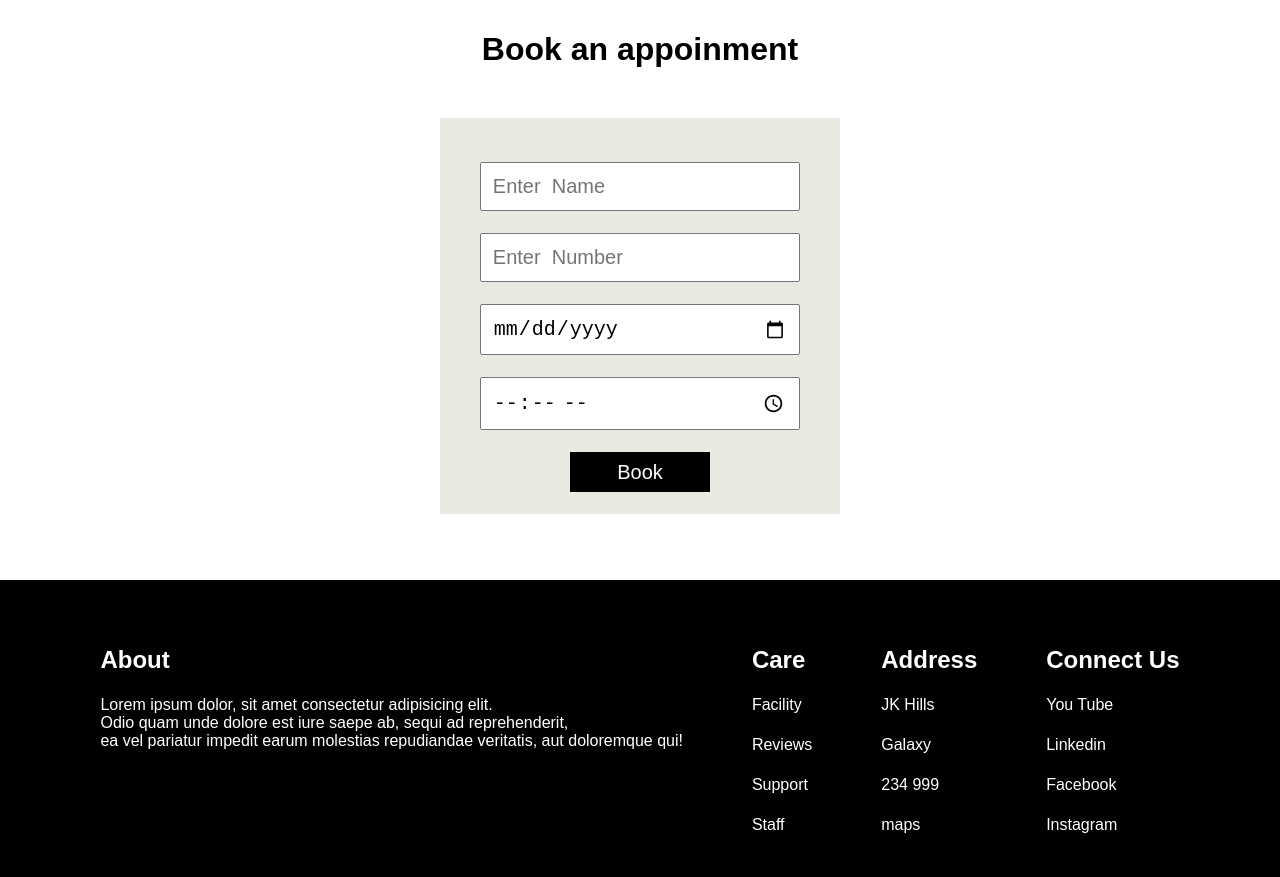
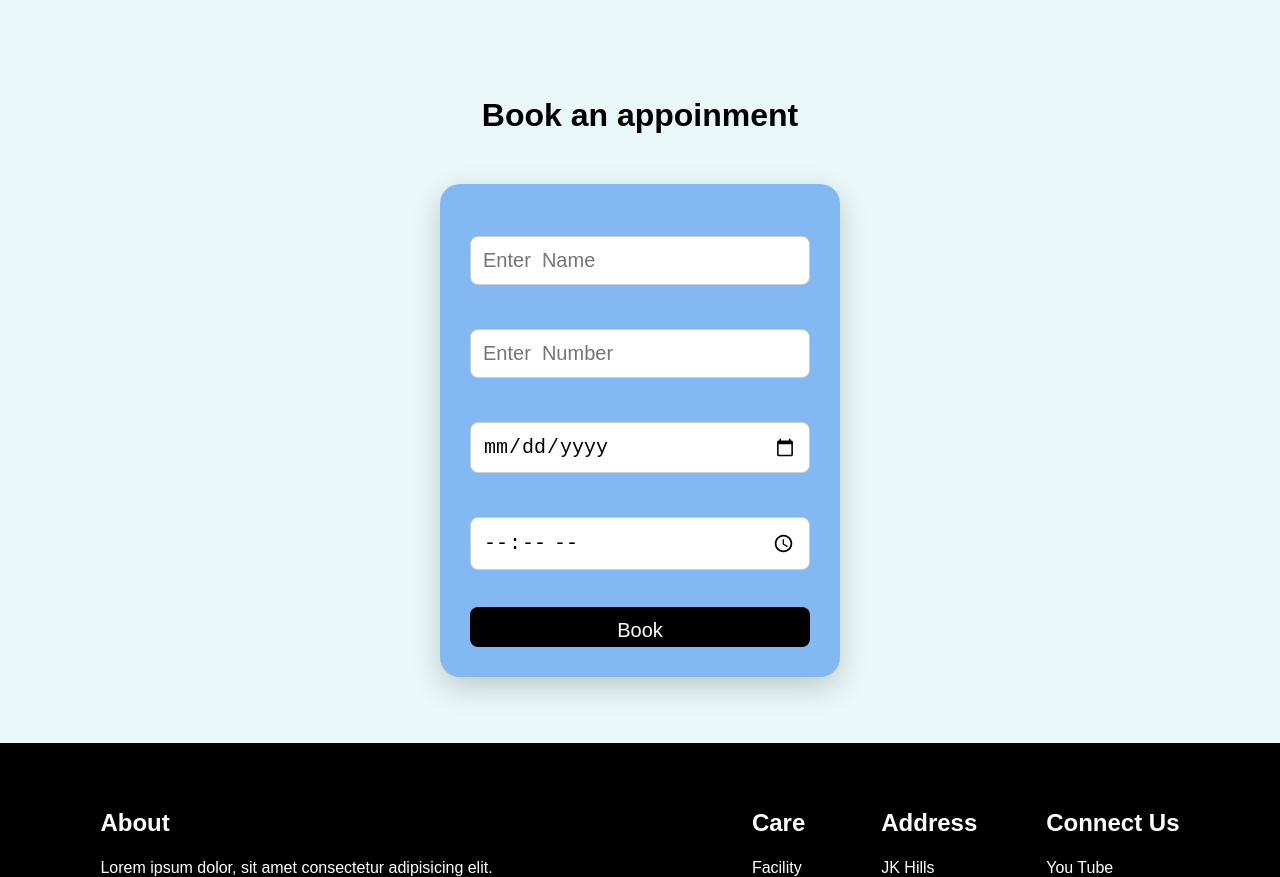
Before and after one commit to PoonamUgale41/Smart_MediCare_HMS, a plain HTML site: page index.html in a window 1280 px wide. Shown: the part 2765-3642 px from the top of the page. Drawn offline with Linux system fonts and the light colour scheme.

Commit message:
info added

```diff
--- a/index.html
+++ b/index.html
@@ -110,19 +110,19 @@
                 <div class="blogCard">
                  <img src="images/h1.jpeg" alt="">
                  <h2>health Care</h2>
-                 <a href="#">Read More</a>
+                 <a href="https://www.who.int/publications/i/item/WHO-UHL-IHS-IPC-2022.1">Read More</a>
                 </div>
 
                <div class="blogCard">
                  <img src="images/h2.webp" alt="">
                  <h2>health Care</h2>
-                 <a href="#">Read More</a>
+                 <a href="https://www.who.int/publications/i/item/WHO-UHL-IHS-IPC-2022.1">Read More</a>
                 </div>
 
                <div class="blogCard">
                  <img src="images/ipd.jpg" alt="">
                  <h2>health Care</h2>
-                 <a href="#">Read More</a>
+                 <a href="https://www.who.int/publications/i/item/WHO-UHL-IHS-IPC-2022.1">Read More</a>
                 </div>
               </div>
           </div>
--- a/style.css
+++ b/style.css
@@ -5,6 +5,7 @@
 }
 body{
     font-family: Arial, sans-serif;
+    background-color: rgba(221, 244, 248, 0.589);
 }
 nav{
     display: flex;
@@ -152,6 +153,7 @@ ul li a{
     color: white;
     margin-inline: 20px;
     align-content: center;
+    margin-top: 22PX;
 }
 .blogCard img{
     width: 100%;
@@ -170,23 +172,38 @@ ul li a{
     width: 400px;
     text-align: center;
     margin: auto;
-    padding: 22px;
-    background: rgb(233, 233, 226);
+    padding: 30px;
+    background: rgb(131, 185, 243);
+    border-radius: 20px;
+    box-shadow: 0 10px 30px rgba(0, 0, 0, 0.2);
+    animation: fadeIn 1s ease-in-out;
+}
+.appoinment-head{
+    margin-bottom: 20px;
+    color: #333;
 }
 .form input{
-    width: 90%;
+    width: 100%;
     font-size: 20px;
-    padding: 11px;
-    margin-top: 22px;
+    padding: 12px;
+    border: 1px solid #ccc;
+    border-radius: 8px;
+    outline: none;
+    margin: 22px 0;
+    transition: all 0.3s ease;
 }
 .form button{
-    width:140px;
+    width:100%;
+    padding: 12px;
     height: 40px;
     background-color: black;
     color: white;
     font-size: 20px;
     border:none;
-    margin-top: 22px;
+    border-radius: 8px;
+    cursor: pointer;
+
+    margin-top: 15px;
 }
 .footer{
     display: flex;
@@ -214,3 +231,9 @@ ul li a{
     right: 50%;
     transform: translate(-50%,40%);
 }
+@media screen and (max-width:1100px) {
+    .main{
+        display: block;
+        text-align: center;
+    }
+}
```
